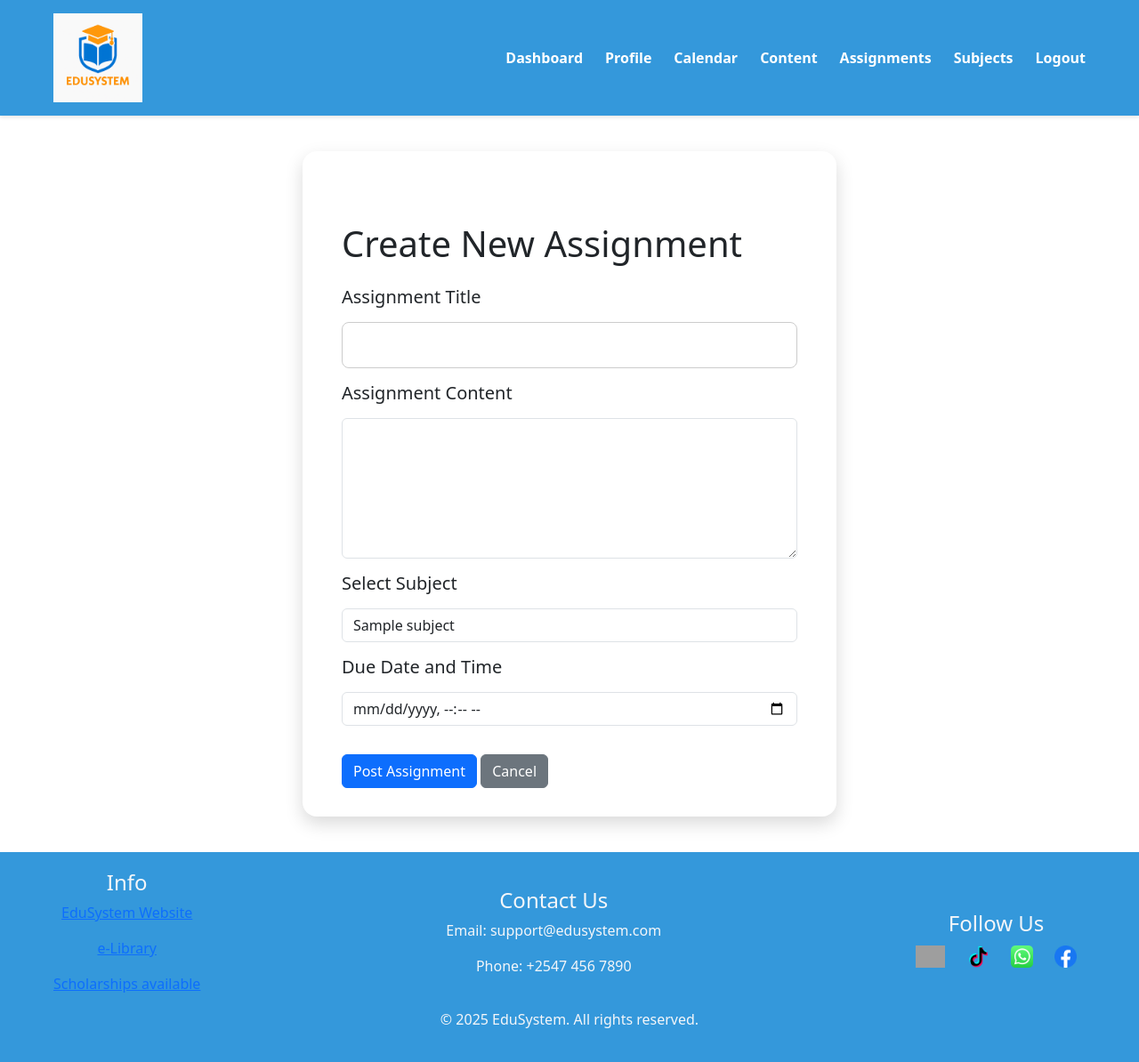
After one commit to Wendy-Okoth/EducationalSystem, a Flask app: page /teacher/create_assignment in a window 1280 px wide. The commit adds this page. Shown: the whole page at 89% size. Run offline with Flask 3, Linux system fonts and the light colour scheme; the visitor is signed in with stand-in values (Sample User, id 1); tables that the repository leaves empty hold one stand-in row (values such as "Sample post"); grey boxes are pictures that could not be loaded.

Commit message:
Added a new file to enable teachers to upload assignments

```diff
--- a/app/routes/teacher.py
+++ b/app/routes/teacher.py
@@ -1,6 +1,6 @@
-from flask import Blueprint, render_template, session, redirect, url_for , request
-from app.models import User , db , Subject , SubjectContent
-
+from flask import Blueprint, render_template, session, redirect, url_for , request , jsonify , flash
+from app.models import User , db , Subject , SubjectContent , Assignment
+from datetime import datetime
 
 teacher_bp = Blueprint("teacher", __name__, url_prefix="/teacher")
 
@@ -79,3 +79,65 @@ def add_content():
         return redirect(url_for('teacher.add_content'))
 
     return render_template('add_content.html', subjects=subjects)
+
+@teacher_bp.route('/assignments')
+def assignments():
+    if not is_teacher():
+        return redirect(url_for('auth.login'))
+
+    teacher = User.query.get(session['user_id'])
+    my_assignments = Assignment.query.filter_by(teacher_id=teacher.id).order_by(Assignment.due_date.desc()).all()
+
+    return render_template('assignments.html', assignments=my_assignments)
+
+@teacher_bp.route('/create_assignment', methods=['GET', 'POST'])
+def create_assignment():
+    if not is_teacher():
+        return redirect(url_for('auth.login'))
+
+    # Corrected line: Fetch all subjects from the database
+    subjects = Subject.query.all()
+
+    if request.method == 'POST':
+        title = request.form.get('title')
+        content = request.form.get('content')
+        subject_id = request.form.get('subject_id')
+        due_date_str = request.form.get('due_date')
+
+        try:
+            due_date = datetime.strptime(due_date_str, '%Y-%m-%dT%H:%M')
+        except (ValueError, TypeError):
+            flash("Invalid date format.", "danger")
+            return redirect(url_for('teacher.create_assignment'))
+
+        new_assignment = Assignment(
+            title=title,
+            content=content,
+            due_date=due_date,
+            teacher_id=session['user_id'], # Use session user_id
+            subject_id=subject_id
+        )
+
+        db.session.add(new_assignment)
+        db.session.commit()
+
+        flash("Assignment created successfully!", "success")
+        return redirect(url_for('teacher.assignments'))
+
+    return render_template('create_assignment.html', subjects=subjects)
+
+@teacher_bp.route('/api/assignments')
+def get_teacher_assignments():
+    if not is_teacher():
+        return jsonify([])
+
+    teacher_id = session.get('user_id')
+    assignments = Assignment.query.filter_by(teacher_id=teacher_id).all()
+
+    assignments_data = [{
+        'title': f"Assignment: {a.title}",
+        'start': a.due_date.isoformat(),
+        'end': a.due_date.isoformat(),
+    } for a in assignments]
+
+    return jsonify(assignments_data)
--- a/app/templates/base_teacher.html
+++ b/app/templates/base_teacher.html
@@ -20,6 +20,7 @@
                     <li><a href="{{ url_for('teacher.profile') }}">Profile</a></li>
                     <li><a href="{{ url_for('teacher.calendar') }}">Calendar</a></li>
                     <li><a href="{{ url_for('teacher.add_content') }}">Content</a></li>
+                    <li><a href="{{ url_for('teacher.assignments') }}">Assignments</a></li>
                     <li><a href="{{ url_for('teacher.subjects') }}">Subjects</a></li>
                     <li><a href="{{ url_for('auth.logout') }}">Logout</a></li>
                 </ul>
--- /dev/null
+++ b/app/templates/create_assignment.html
@@ -0,0 +1,46 @@
+{% extends "base_teacher.html" %}
+{% block title %}Content{% endblock %}
+{% block content %}
+<!DOCTYPE html>
+<html lang="en">
+<head>
+    <meta charset="UTF-8">
+    <meta name="viewport" content="width=device-width, initial-scale=1.0">
+    <title>Create Assignment</title>
+    <link rel="stylesheet" href="{{ url_for('static', filename='styles.css') }}">
+    <link href="https://cdn.jsdelivr.net/npm/bootstrap@5.3.0/dist/css/bootstrap.min.css" rel="stylesheet">
+</head>
+<body>
+    <section id="contact-form" class="form-container">
+    <div class="container mt-5">
+        <h1 class="mb-4">Create New Assignment</h1>
+        <form method="POST" action="{{ url_for('teacher.create_assignment') }}">
+            <div class="mb-3">
+                <h5><label for="title" class="form-label">Assignment Title</label></h5>
+                <input type="text" class="form-control" id="title" name="title" required>
+            </div>
+            <div class="mb-3">
+                <h5><label for="content" class="form-label">Assignment Content</label></h5>
+                <textarea class="form-control" id="content" name="content" rows="6" required></textarea>
+            </div>
+            <div class="mb-3">
+                <h5><label for="subject_id" class="form-label">Select Subject</label></h5>
+                <select class="form-control" id="subject_id" name="subject_id" required>
+                    {% for subject in subjects %}
+                    <option value="{{ subject.id }}">{{ subject.name }}</option>
+                    {% endfor %}
+                </select>
+            </div>
+            <div class="mb-3">
+                <h5><label for="due_date" class="form-label">Due Date and Time</label></h5>
+                <input type="datetime-local" class="form-control" id="due_date" name="due_date" required>
+            </div>
+            <button type="submit" class="btn btn-primary">Post Assignment</button>
+            <a href="{{ url_for('teacher.assignments') }}" class="btn btn-secondary">Cancel</a>
+        </form>
+    </div>
+    <script src="https://cdn.jsdelivr.net/npm/bootstrap@5.3.0/dist/js/bootstrap.bundle.min.js"></script>
+    </section>
+</body>
+</html>
+{% endblock %}
--- a/app/templates/teacher_dashboard.html
+++ b/app/templates/teacher_dashboard.html
@@ -9,6 +9,7 @@
         <li><a href="{{ url_for('teacher.profile') }}">Profile</a></li>
         <li><a href="{{ url_for('teacher.calendar') }}">Calendar</a></li>
         <li><a href="{{ url_for('teacher.add_content') }}">Content</a></li>
+        <li><a href="{{ url_for('teacher.assignments') }}">Assignments</a></li>
         <li><a href="{{ url_for('teacher.subjects') }}">Subjects</a></li>
         <li><a href="{{ url_for('auth.logout') }}">Logout</a></li>
     </ul>
```
Also changed, not shown: app/models.py (+9 -2 lines), app/static/js/teacher_calendar.js (+28 -7 lines), app/templates/assignments.html (added, +24 -0 lines), migrations/versions/d20f1b24dd2b_add_assignment_model.py (added, +48 -0 lines), app/templates/add_content.html (line endings or trailing spaces).
